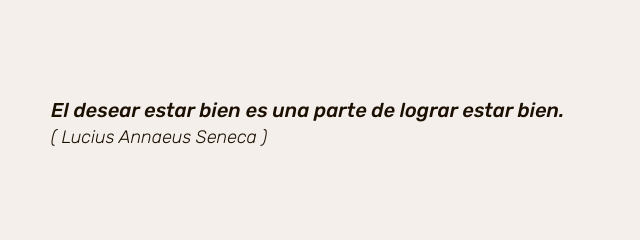
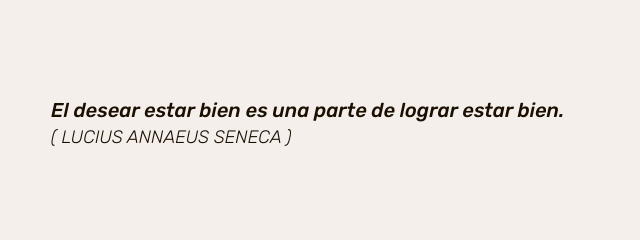
Before and after one commit to martinacejastognolini/martinacejastognolini.github.io, a plain HTML site: page detalle.html in a window 1280 px wide. Shown: the part 4100-4340 px from the top of the page, 411-1051 px from the left. Drawn offline with Linux system fonts and the light colour scheme; files whose address does not match are found by name.

Commit message:
update detalle

```diff
--- a/detalle.html
+++ b/detalle.html
@@ -463,7 +463,7 @@
           <div class="col-lg-8 d-flex flex-column justify-content-center" data-aos="fade-up" data-aos-delay="200">
             <div class="content">
               <p>
-                El desear estar bien es una parte de lograr estar bien. <br> <span class="thin">( Lucius Annaeus Seneca )</span>
+                El desear estar bien es una parte de lograr estar bien. <br> <span class="thin">( LUCIUS ANNAEUS SENECA )</span>
               </p>
             </div>
           </div>
```
